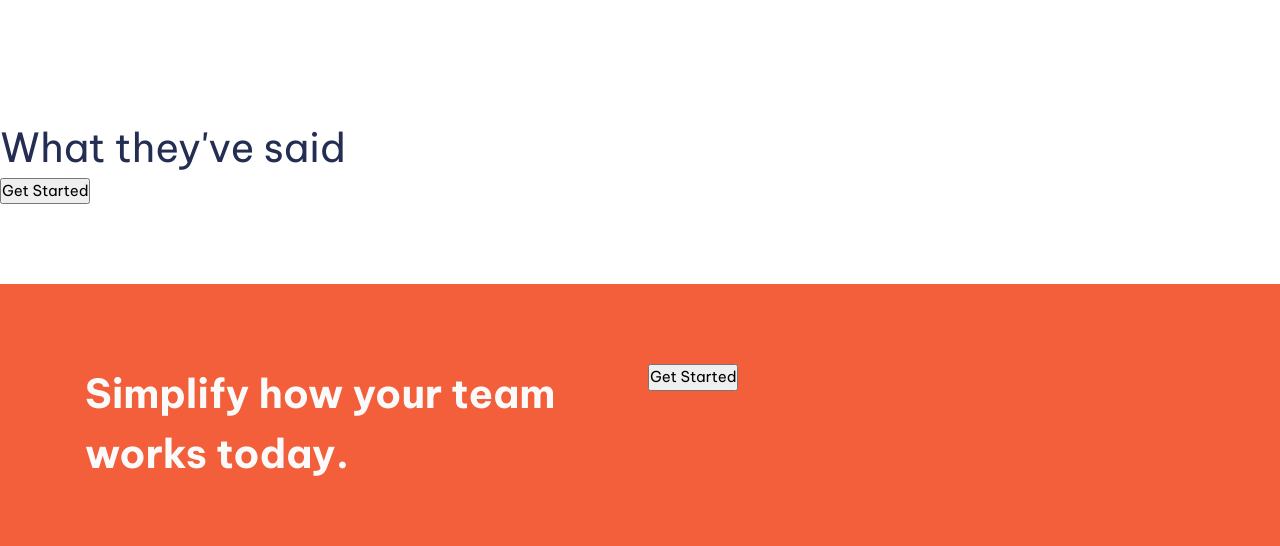
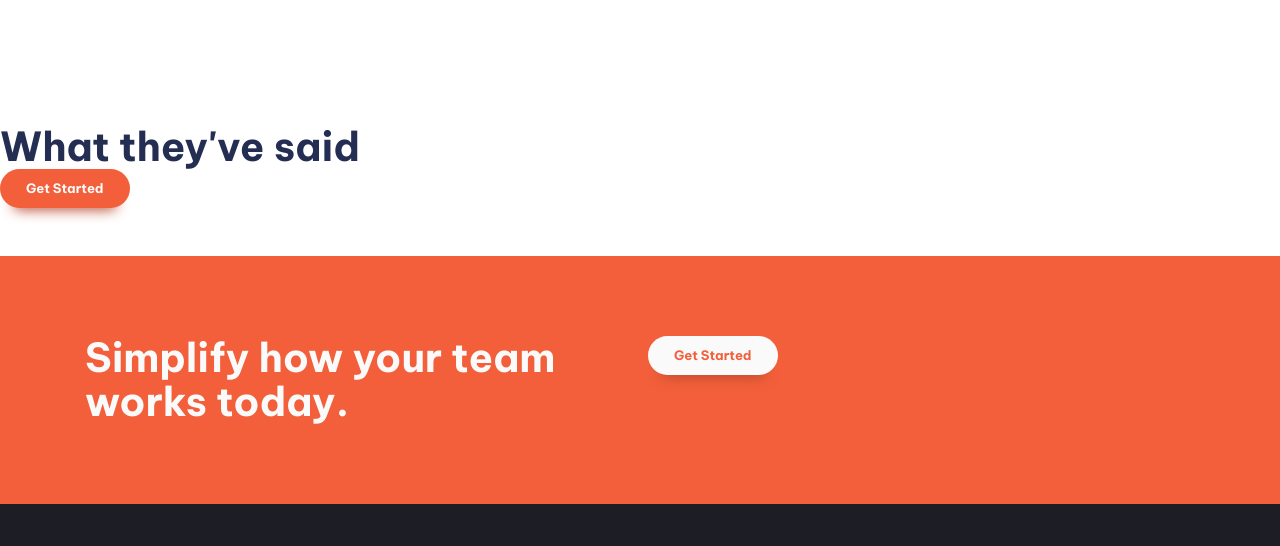
Before and after one commit to Jarowit1995/frontEndMentor-manage-landing-page, a website built with Vite: page index.html in a window 1280 px wide. Shown: the part 1215-1761 px from the top of the page. Built offline with nearby package versions, Linux system fonts and the light colour scheme.

Commit message:
small uptade

```diff
--- a/index.html
+++ b/index.html
@@ -18,7 +18,10 @@
     <header class="primary-header">
       <div class="container">
         <a href="#"><img src="assets/images/logo.svg" alt="Manage" /></a>
-        <nav class="primary-navigation">
+        <button class="mobile-nav-toggle" aria-controls="primary-navigation">
+          <span class="visually-hidden">Menu</span>
+        </button>
+        <nav class="primary-navigation" id="primary-navigation">
           <ul aria-label="Primary" role="list" class="nav-list">
             <li><a href="#">Pricing</a></li>
             <li><a href="#">Product</a></li>
@@ -100,8 +103,8 @@
         </div>
       </section>
 
-      <section class="carousel padding-block-900">
-        <h2 class="fs-secondary-heading">What they've said</h2>
+      <section class="carousel | padding-block-700">
+        <h2 class="fs-secondary-heading fw-bold">What they've said</h2>
         <!-- Carousel here -->
         <button class="button">Get Started</button>
       </section>
@@ -122,7 +125,7 @@
       </section>
     </main>
 
-    <footer class="bg-neutral-900 text-neutral-100">
+    <footer class="padding-block-700 bg-neutral-900 text-neutral-100">
       <div class="container">
         <div class="even-columns">
           <div>
--- a/style.css
+++ b/style.css
@@ -2,7 +2,10 @@
 
 :root {
   /* colors */
+  --clr-accent-500: hsl(12, 60%, 45%);
   --clr-accent-400: hsl(12, 88%, 59%);
+  --clr-accent-300: hsl(12, 88%, 75%);
+
   --clr-accent-100: hsl(13, 100%, 96%);
 
   --clr-primary-400: hsl(228, 39%, 23%);
@@ -168,9 +171,11 @@ svg {
 
 .fs-primary-heading {
   font-size: var(--fs-primary-heading);
+  line-height: 1.1;
 }
 .fs-secondary-heading {
   font-size: var(--fs-secondary-heading);
+  line-height: 1.1;
 }
 
 .fs-300 {
@@ -189,7 +194,9 @@ svg {
 .padding-block-400 {
   padding-block: var(--size-400);
 }
-
+.padding-block-700 {
+  padding-block: var(--size-700);
+}
 .padding-block-900 {
   padding-block: var(--size-900);
 }
@@ -219,3 +226,34 @@ body {
   font-family: var(--ff-body);
   color: var(--clr-primary-400);
 }
+
+/* button */
+
+.button {
+  cursor: pointer;
+  text-decoration: none;
+  border: 0;
+  border-radius: 100vmax;
+  padding: 1em 2em;
+  font-weight: var(--fw-bold);
+  font-size: var(--fs-button);
+  color: var(--clr-neutral-100);
+  background-color: var(--clr-accent-400);
+  box-shadow: 0 1.125em 1em -1em var(--clr-accent-500);
+  /* helps with center btn */
+  line-height: 1;
+}
+
+.button[data-type="inverted"] {
+  color: var(--clr-accent-400);
+  background-color: var(--clr-neutral-100);
+}
+
+.button:hover, .button:focus-visible {
+  background-color: var(--clr-accent-300);
+}
+
+.button[data-type="inverted"]:hover, .button[data-type="inverted"]:focus-visible {
+  color: var(--clr-accent-300);
+  background-color: var(--clr-neutral-100);
+}
```
